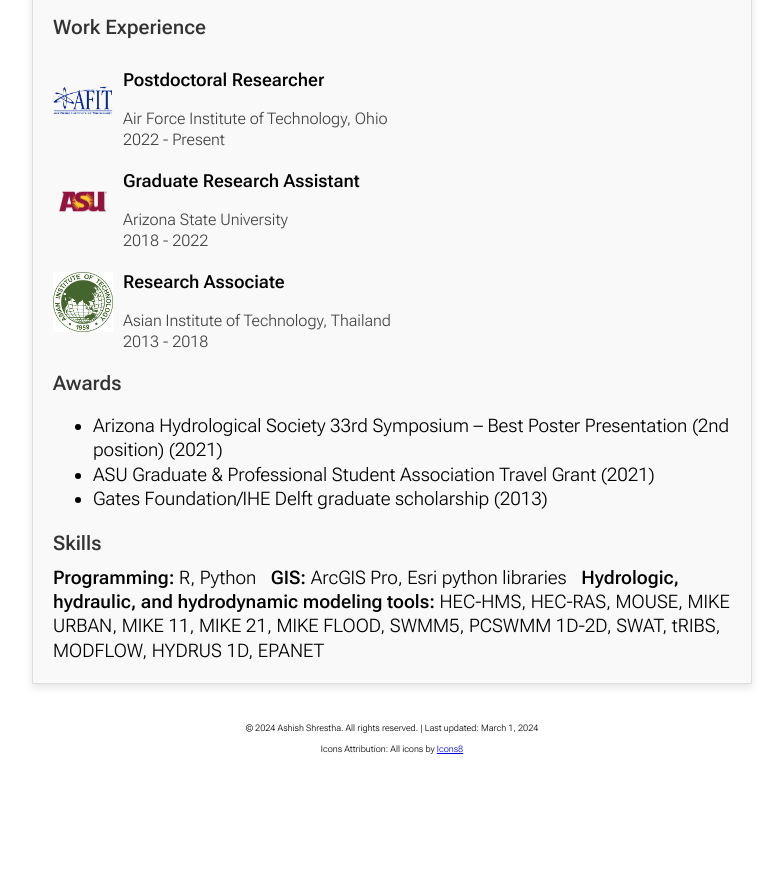
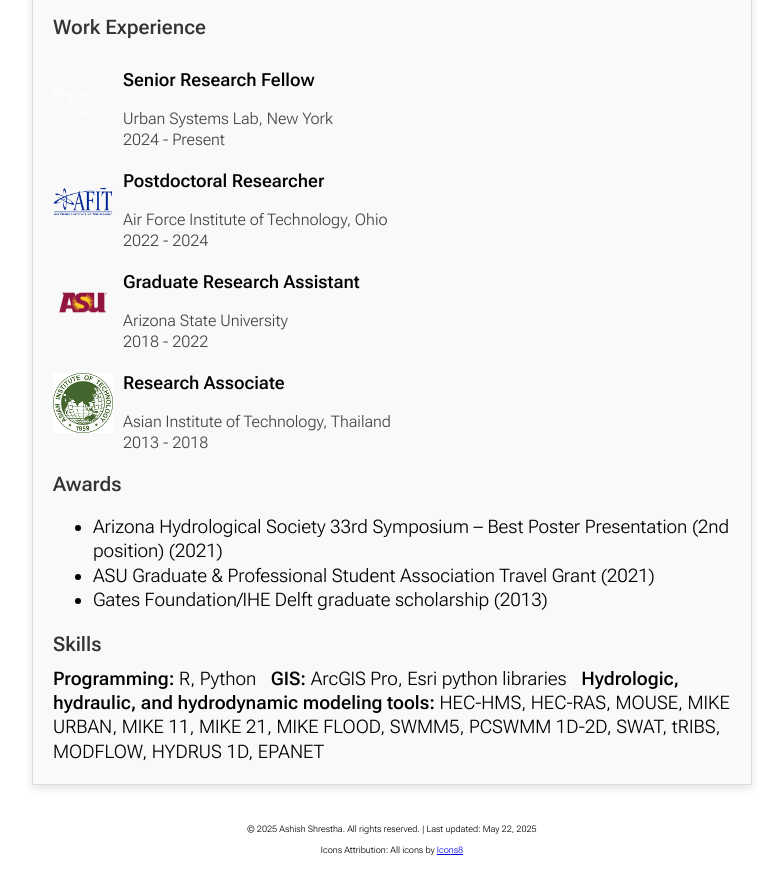
Before and after one commit to ashish-shrs/ashish-shrs.github.io, a plain HTML site: page bio.html in a window 1280 px wide. Shown: the part 851-1734 px from the top of the page, without its empty margins (248-1031 px from the left). Before the commit the page ends 1633 px from the top, so only its background shows below. Drawn offline with Linux system fonts and the light colour scheme.

Commit message:
Update bio.html

```diff
--- a/bio.html
+++ b/bio.html
@@ -81,11 +81,21 @@
                 <section class="section-work">
                     <h2>Work Experience</h2>
                     <div class="work-item">
+                        <img src="images/usl-logo-2.png" alt="Company Logo">
+                        <div class="work-info">
+                            <h3>Senior Research Fellow</h3>
+                            <p>Urban Systems Lab, New York</p>
+                            <p>2024 - Present</p>
+                        </div>
+                    </div>
+                </section>
+                <section class="section-work">
+                    <div class="work-item">
                         <img src="images/afit.png" alt="Company Logo">
                         <div class="work-info">
                             <h3>Postdoctoral Researcher</h3>
                             <p>Air Force Institute of Technology, Ohio</p>
-                            <p>2022 - Present</p>
+                            <p>2022 - 2024</p>
                         </div>
                     </div>
                 </section>
@@ -134,7 +144,7 @@
     </section>
 
     <footer>
-        <p>&copy; 2024 Ashish Shrestha. All rights reserved. | Last updated: March 1, 2024</p>
+        <p>&copy; 2025 Ashish Shrestha. All rights reserved. | Last updated: May 22, 2025</p>
         <p>Icons Attribution:</a> All icons by <a target="_blank" href="https://icons8.com">Icons8</a></p>
     </footer>
 
```
